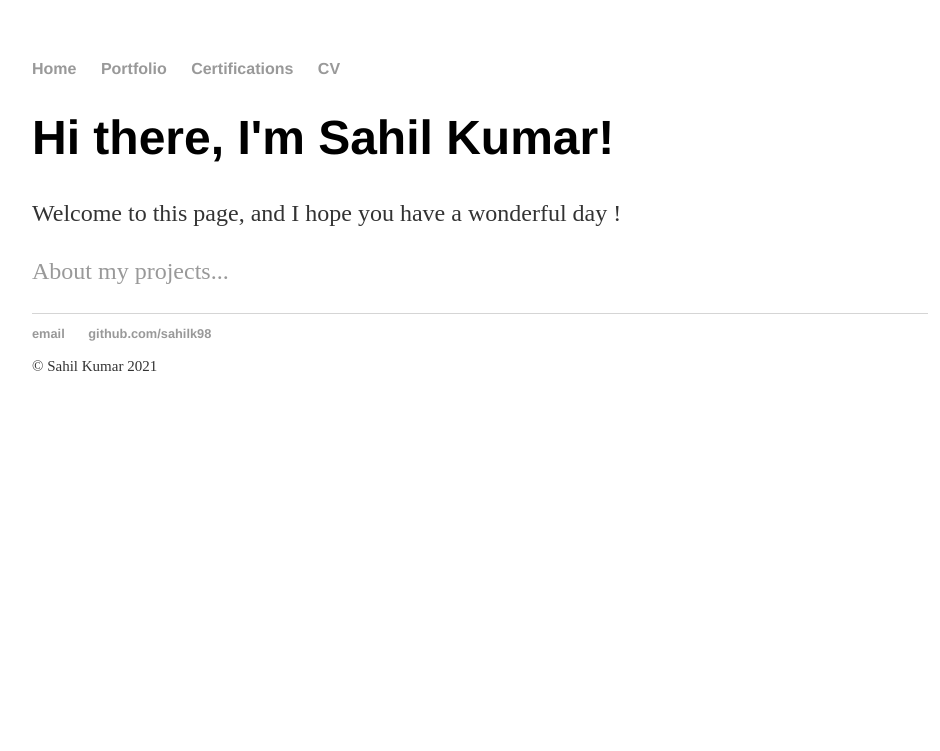
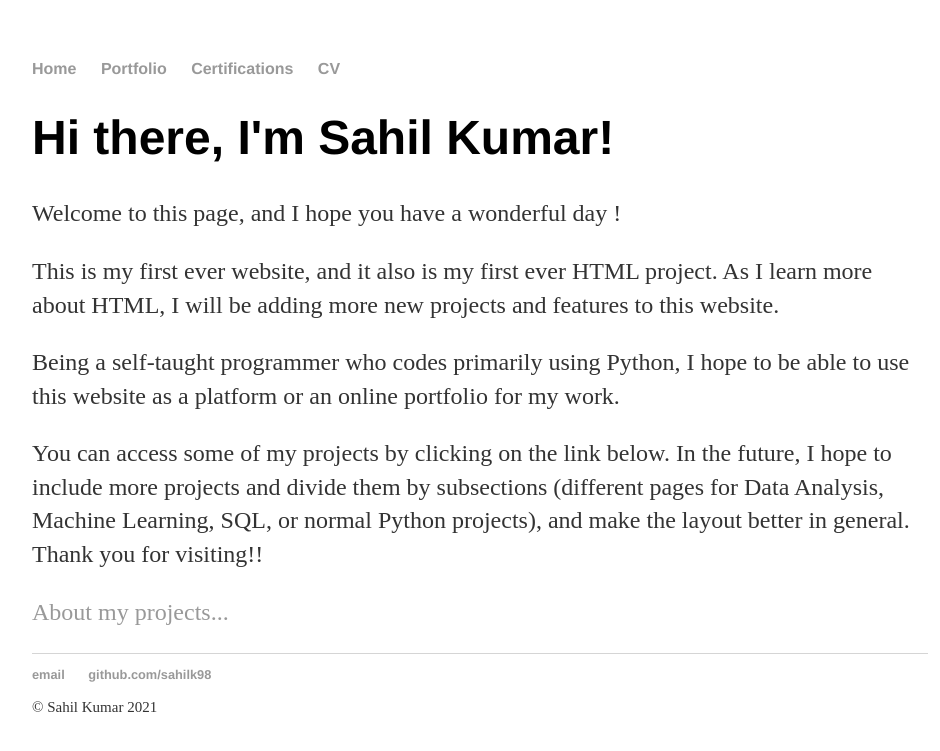
Before and after one commit to sahilk98/sahilk98.github.io, a Jekyll site: the page built from index.html, in a window 1280 px wide. Shown: the top 751 px of the page, without its empty margins (160-1100 px from the left). Built offline with Jekyll 4.4.1, drawn with Linux system fonts in a browser that asks for light colours.

Commit message:
Update index.html

```diff
--- a/index.html
+++ b/index.html
@@ -5,5 +5,9 @@ title: Sahil Kumar
 <div class="blurb">
 	<h1>Hi there, I'm Sahil Kumar!</h1>
 	<p>Welcome to this page, and I hope you have a wonderful day ! </p>
+	<p>This is my first ever website, and it also is my first ever HTML project. As I learn more about HTML, I will be adding more new projects and features to this website. </p>
+	<p>Being a self-taught programmer who codes primarily using Python, I hope to be able to use this website as a platform or an online portfolio for my work. </p>
+	<p>You can access some of my projects by clicking on the link below. In the future, I hope to include more projects and divide them by subsections (different pages for
+		Data Analysis, Machine Learning, SQL, or normal Python projects), and make the layout better in general. Thank you for visiting!! </p>
 	<p><a href="/portfolio">About my projects...</a></p>
 </div><!-- /.blurb -->
```
